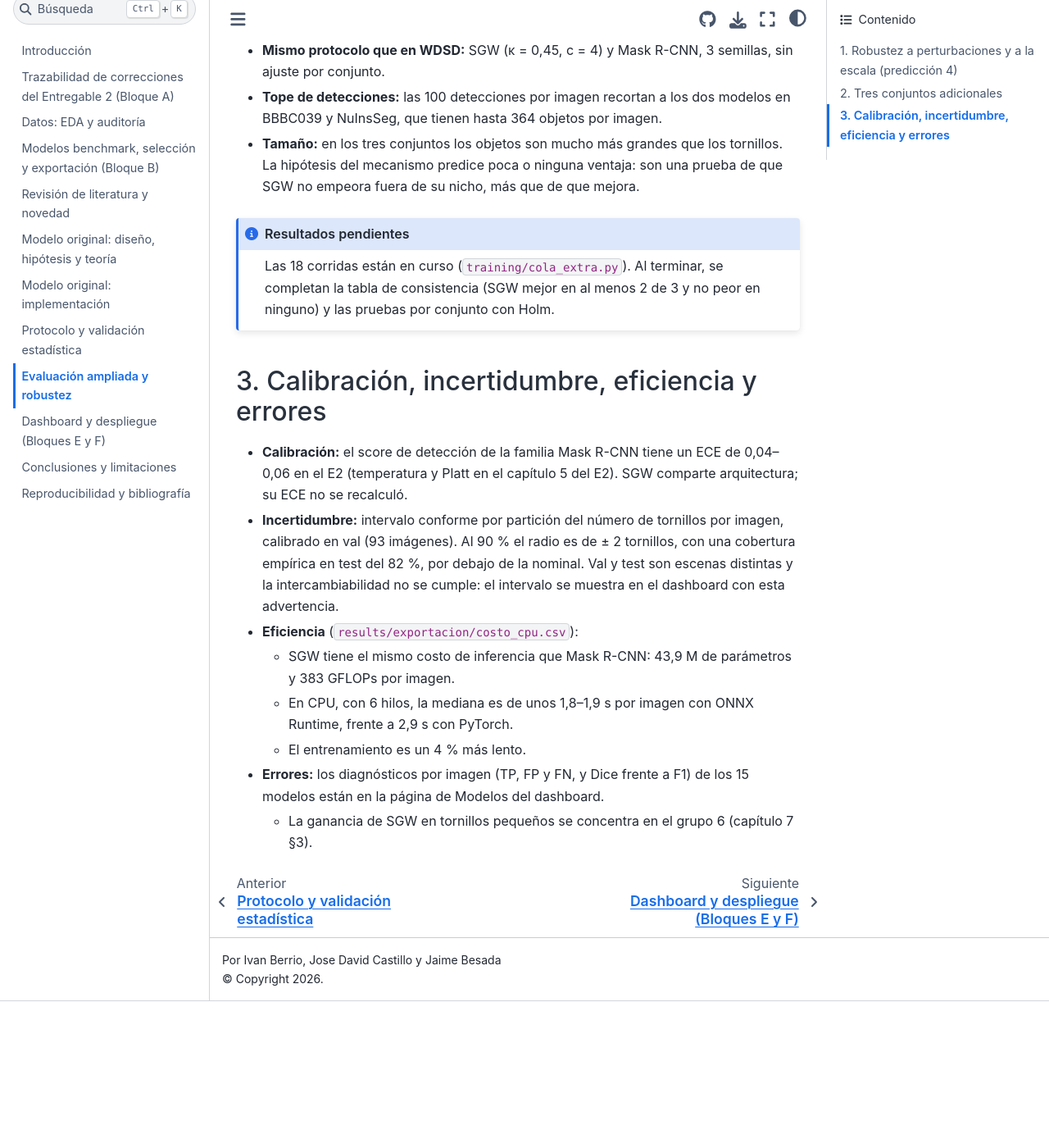
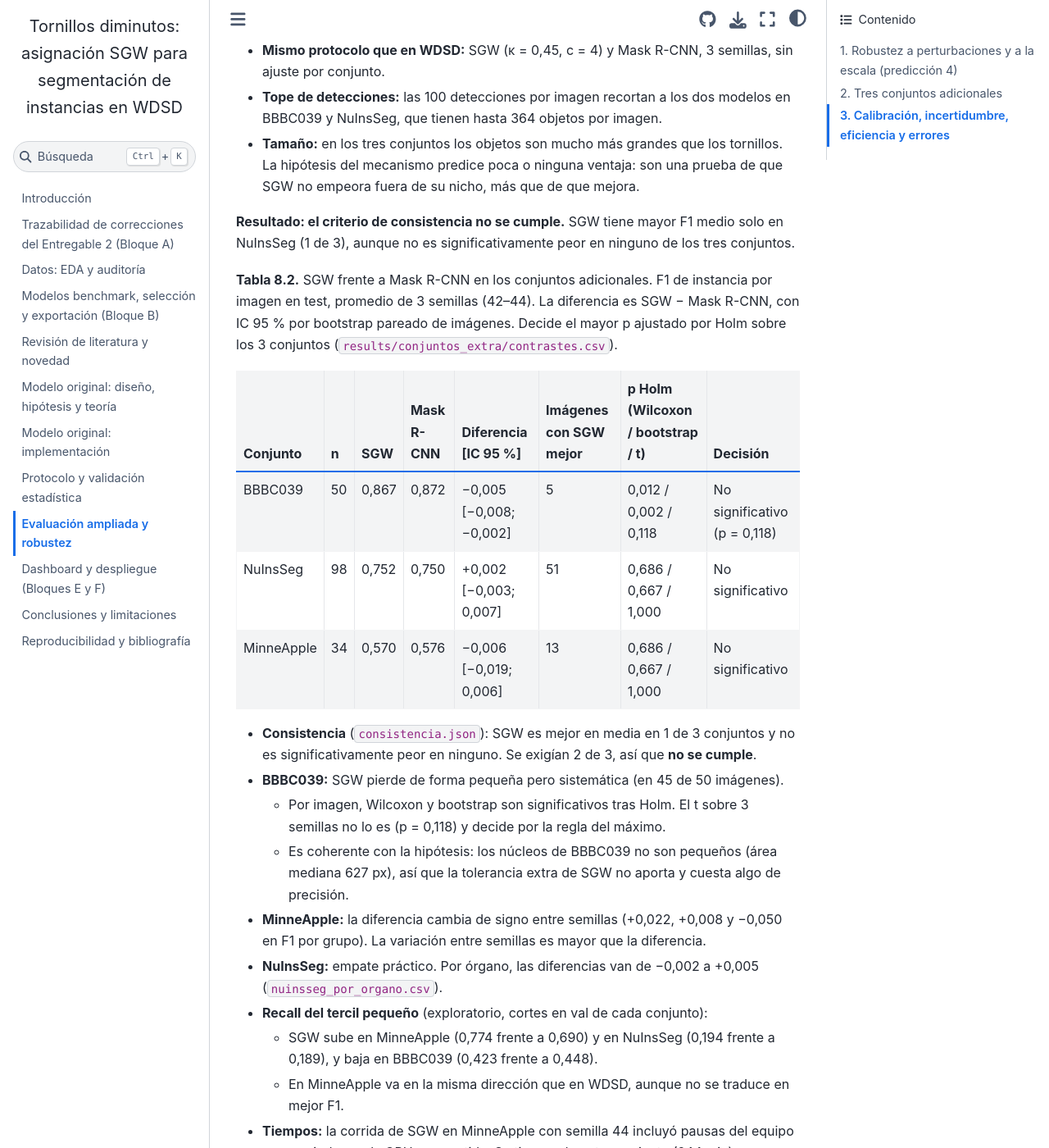
Before and after one commit to BESADAJ/wdsd-segmentacion-tornillos-entregable-3, a Jupyter Book: the page built from book/08_evaluacion_ampliada.md, in a window 1280 px wide and 1400 px high, scrolled down 2178 px. Shown: the whole window at 82% size. Built offline with Jupyter Book 1.0.4 settings and Sphinx 7.4.7 and the Sphinx Book theme 1.1.4, drawn with Linux system fonts in a browser that asks for light colours; before the commit the page ends 3399 px from its top, so only the background shows below that; some of the changed text lies outside the part shown.

Commit message:
Conjuntos adicionales: resultados de 18 corridas y veredicto de consistencia
SGW empata con Mask R-CNN en BBBC039, NuInsSeg y MinneApple; mejor en media
solo en NuInsSeg y no significativamente peor en ninguno. El criterio de
consistencia (2 de 3) no se cumple. Capítulos 8 §2, 10 y 00 actualizados.

Co-Authored-By: Claude Opus 5.5 <noreply@anthropic.com>

````diff
--- a/book/08_evaluacion_ampliada.md
+++ b/book/08_evaluacion_ampliada.md
@@ -52,10 +52,28 @@ Se registraron antes de descargarlos (tag `e3-conjuntos`). Las desviaciones que
 - **Tope de detecciones:** las 100 detecciones por imagen recortan a los dos modelos en BBBC039 y NuInsSeg, que tienen hasta 364 objetos por imagen.
 - **Tamaño:** en los tres conjuntos los objetos son mucho más grandes que los tornillos. La hipótesis del mecanismo predice poca o ninguna ventaja: son una prueba de que SGW no empeora fuera de su nicho, más que de que mejora.
 
-```{admonition} Resultados pendientes
-:class: note
-Las 18 corridas están en curso (`training/cola_extra.py`). Al terminar, se completan la tabla de consistencia (SGW mejor en al menos 2 de 3 y no peor en ninguno) y las pruebas por conjunto con Holm.
-```
+**Resultado: el criterio de consistencia no se cumple.** SGW tiene mayor F1 medio solo en NuInsSeg (1 de 3), aunque no es significativamente peor en ninguno de los tres conjuntos.
+
+**Tabla 8.2.** SGW frente a Mask R-CNN en los conjuntos adicionales. F1 de instancia por imagen en test, promedio de 3 semillas (42–44). La diferencia es SGW − Mask R-CNN, con IC 95 % por bootstrap pareado de imágenes. Decide el mayor p ajustado por Holm sobre los 3 conjuntos (`results/conjuntos_extra/contrastes.csv`).
+
+| Conjunto | n | SGW | Mask R-CNN | Diferencia [IC 95 %] | Imágenes con SGW mejor | p Holm (Wilcoxon / bootstrap / t) | Decisión |
+|---|---|---|---|---|---|---|---|
+| BBBC039 | 50 | 0,867 | 0,872 | −0,005 [−0,008; −0,002] | 5 | 0,012 / 0,002 / 0,118 | No significativo (p = 0,118) |
+| NuInsSeg | 98 | 0,752 | 0,750 | +0,002 [−0,003; 0,007] | 51 | 0,686 / 0,667 / 1,000 | No significativo |
+| MinneApple | 34 | 0,570 | 0,576 | −0,006 [−0,019; 0,006] | 13 | 0,686 / 0,667 / 1,000 | No significativo |
+
+- **Consistencia** (`consistencia.json`): SGW es mejor en media en 1 de 3 conjuntos y no es significativamente peor en ninguno. Se exigían 2 de 3, así que **no se cumple**.
+- **BBBC039:** SGW pierde de forma pequeña pero sistemática (en 45 de 50 imágenes).
+  - Por imagen, Wilcoxon y bootstrap son significativos tras Holm. El t sobre 3 semillas no lo es (p = 0,118) y decide por la regla del máximo.
+  - Es coherente con la hipótesis: los núcleos de BBBC039 no son pequeños (área mediana 627 px), así que la tolerancia extra de SGW no aporta y cuesta algo de precisión.
+- **MinneApple:** la diferencia cambia de signo entre semillas (+0,022, +0,008 y −0,050 en F1 por grupo). La variación entre semillas es mayor que la diferencia.
+- **NuInsSeg:** empate práctico. Por órgano, las diferencias van de −0,002 a +0,005 (`nuinsseg_por_organo.csv`).
+- **Recall del tercil pequeño** (exploratorio, cortes en val de cada conjunto):
+  - SGW sube en MinneApple (0,774 frente a 0,690) y en NuInsSeg (0,194 frente a 0,189), y baja en BBBC039 (0,423 frente a 0,448).
+  - En MinneApple va en la misma dirección que en WDSD, aunque no se traduce en mejor F1.
+- **Tiempos:** la corrida de SGW en MinneApple con semilla 44 incluyó pausas del equipo y un periodo con la GPU compartida. Su tiempo de entrenamiento (244 min) no es comparable; las métricas no se ven afectadas.
+
+**Lectura.** Fuera de WDSD, SGW no generaliza su ventaja: queda empatado con Mask R-CNN dentro de ±0,006 de F1. Como se anticipó al registrar los conjuntos, ninguno tiene objetos del tamaño de los tornillos. Esto no refuta el mecanismo, pero tampoco lo respalda como mejora general.
 
 ## 3. Calibración, incertidumbre, eficiencia y errores
 
````
Also changed, not shown: book/00_introduccion.md (+1 -0 lines), book/10_conclusiones.md (+3 -2 lines), 4 other files.
